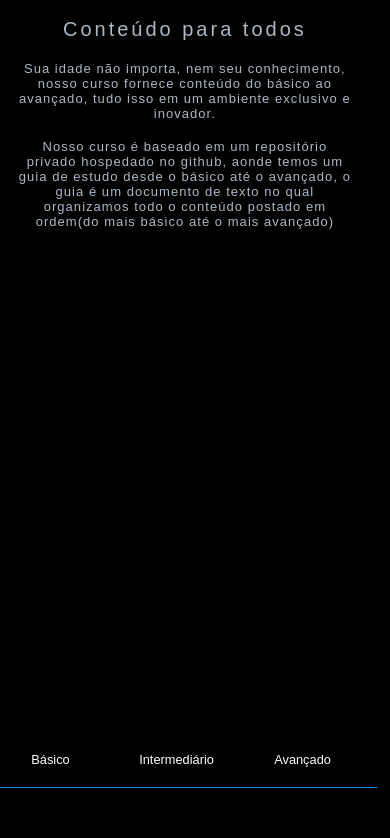
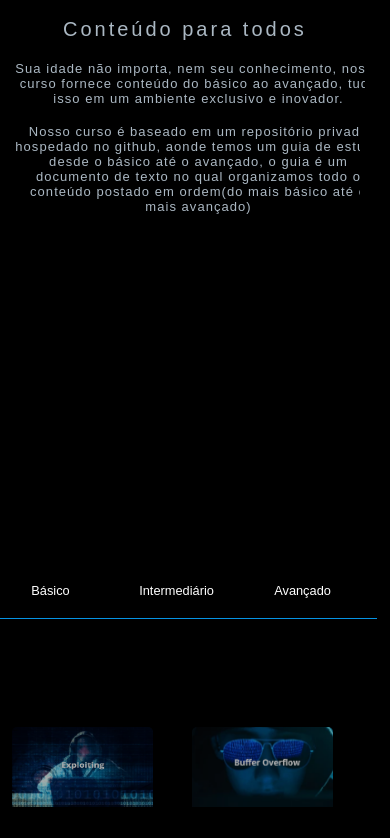
Before and after one commit to 1phantm1/ciberse, a plain HTML site: page index.html in a window 390 px wide. Shown: the part 887-1725 px from the top of the page. Drawn offline with Linux system fonts and the light colour scheme.

Commit message:
first mobile

```diff
--- a/static/css/styles.css
+++ b/static/css/styles.css
@@ -123,6 +123,7 @@ html {
     padding: 0;
     overflow-x: hidden;
 }
+
 
 body {
     background-color: var(--black);
@@ -387,7 +388,6 @@ ul>ul {
     margin-right: 25px;
     margin-left: -20px;
     padding-right: 5px;
-
 }
 
 .feature-item h2 {
@@ -401,10 +401,12 @@ ul>ul {
 }
 
 .feature-item p {
+    display: flex;
+    justify-content: center;
     font-family: var(--font-prompt);
-    margin: 0 45px 0 30px;
+    margin: 0 0 0 25px;
     font-size: var(--font-size-small);
-    width: 90%;
+    width: 100%;
     letter-spacing: 0.08em;
     text-align: center;
 }
@@ -415,7 +417,7 @@ ul>ul {
 
 .feature-content .content-level {
     position: absolute;
-    top: 190%;
+    top: 170%;
     width: 100%;
     border-bottom: 1px solid var(--vivid-cyan-blue);
     overflow: hidden;
@@ -463,13 +465,8 @@ ul>ul {
 
 .feature-content .button-content {
     width: 100vw;
-    height: 80vh;
-}
+    height: 80%;
 
-.text {
-    margin: 200px;
-    position: absolute;
-    top: 140%;
 }
 
 .image {
@@ -477,7 +474,7 @@ ul>ul {
     -o-transition: opacity 0.6s ease-in-out;
     transition: opacity 0.6s ease-in-out;
     position: absolute;
-    top: 210%;
+    top: 190%;
 }
 
 .img {
```
